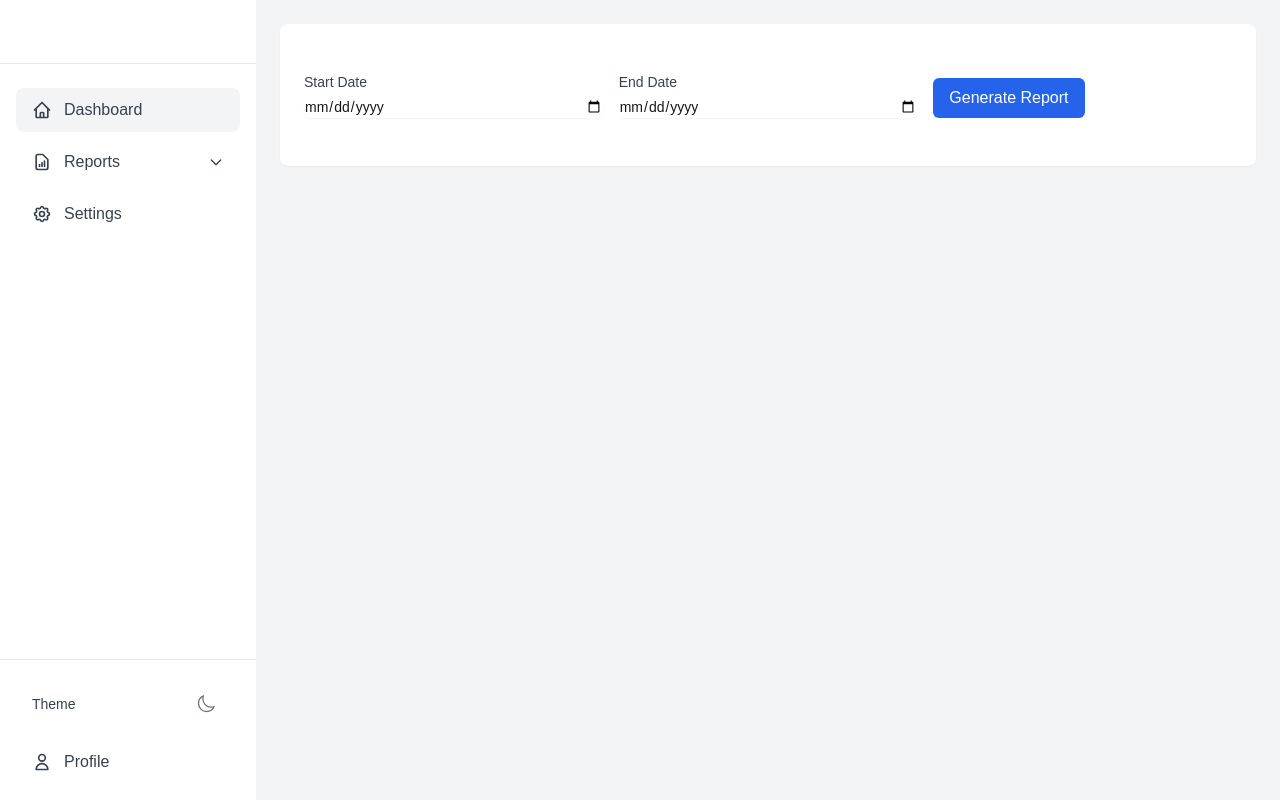
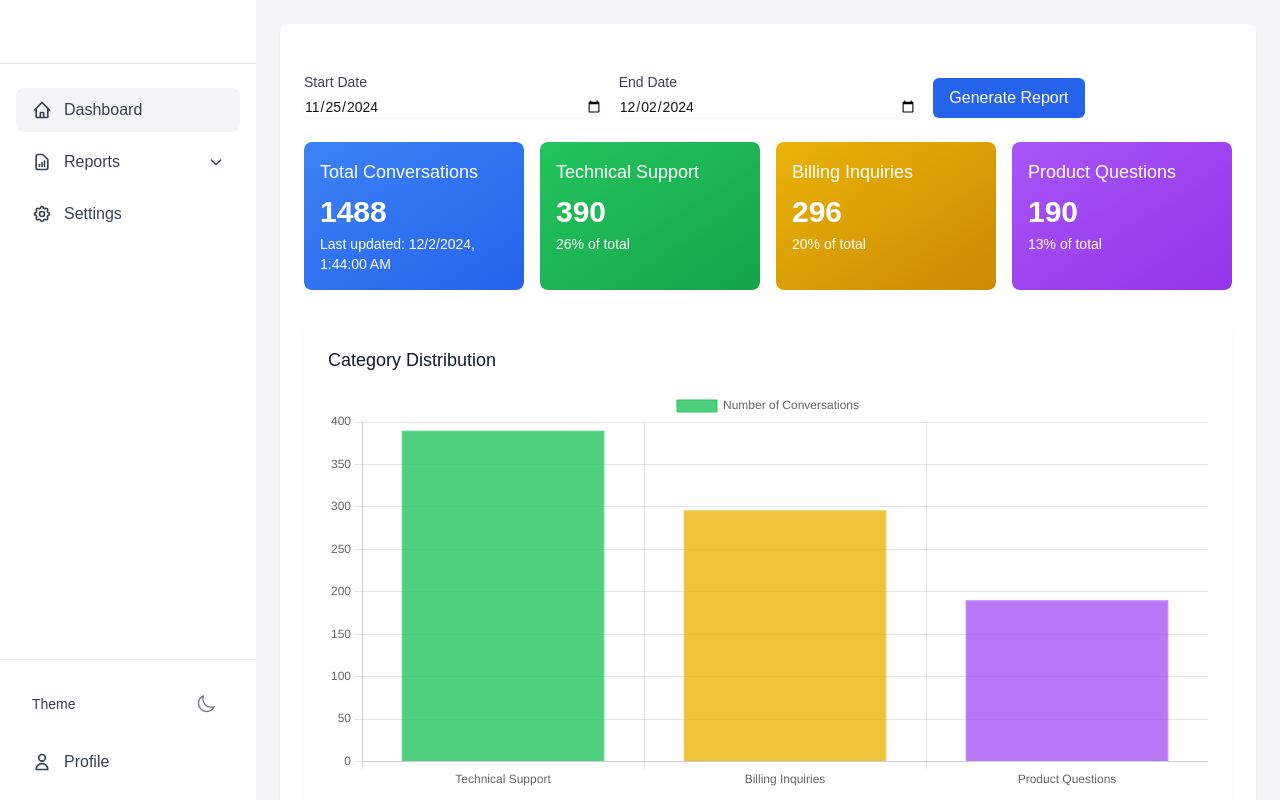
Before and after one commit to wlai-lp/lp-reports, a Next.js app: page /dashboard in a window 1280 px wide. Built offline with nearby package versions, Linux system fonts and the light colour scheme.

Commit message:
load initial dataset

```diff
--- a/app/dashboard/page.tsx
+++ b/app/dashboard/page.tsx
@@ -1,6 +1,6 @@
 'use client';
 
-import { useState } from 'react';
+import { useState, useEffect } from 'react';
 import {
   Chart as ChartJS,
   CategoryScale,
@@ -24,13 +24,21 @@ ChartJS.register(
 );
 
 export default function Dashboard() {
-  const [startDate, setStartDate] = useState('');
-  const [endDate, setEndDate] = useState('');
+  const [startDate, setStartDate] = useState(() => {
+    const date = new Date();
+    date.setDate(date.getDate() - 7);
+    return date.toISOString().split('T')[0];
+  });
+  const [endDate, setEndDate] = useState(() => new Date().toISOString().split('T')[0]);
   const [loading, setLoading] = useState(false);
   const [data, setData] = useState<DashboardData | null>(null);
   const [selectedCategory, setSelectedCategory] = useState<string | null>(null);
   const [categoryDetails, setCategoryDetails] = useState<any>(null);
   const [, setError] = useState<string | null>(null);
+
+  useEffect(() => {
+    handleSubmit();
+  }, []); // Run once on component mount
 
   const handleSubmit = async () => {
     if (!startDate || !endDate) {
```
